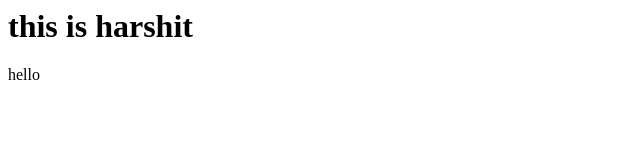
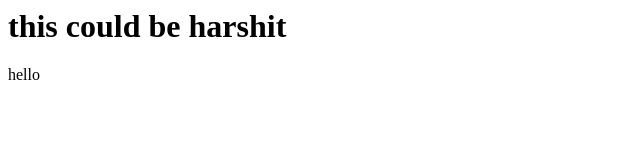
Before and after one commit to lol123123123www/help, a plain HTML site: page index.html in a window 1280 px wide. Shown: the whole page, without its empty margins (0-640 px from the left). Drawn offline with Linux system fonts and the light colour scheme.

Commit message:
Update index.html

```diff
--- a/index.html
+++ b/index.html
@@ -6,7 +6,7 @@
 </head>
 <body>
     <h1>
-        this is harshit
+        this could be harshit
     </h1>
     <P>
         hello
```
